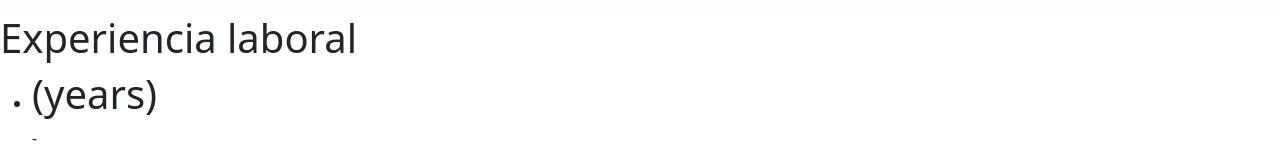
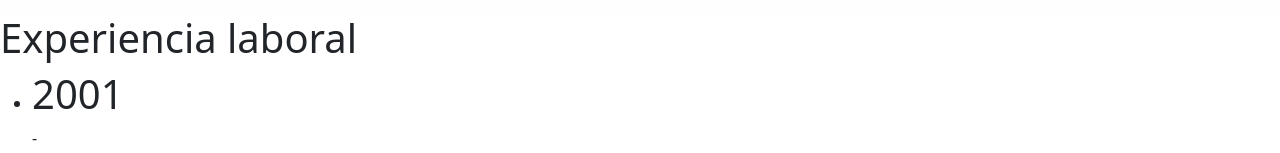
Before and after one commit to NaNessmann/PI_NN, an Angular app in the folder PI_NN/: page / in a window 1280 px wide. Shown: the part 1078-1231 px from the top of the page. Built offline with nearby package versions, Linux system fonts and the light colour scheme.

Commit message:
Update experiencia.component.html

```diff
--- a/PI_NN/src/app/components/experiencia/experiencia.component.html
+++ b/PI_NN/src/app/components/experiencia/experiencia.component.html
@@ -3,7 +3,7 @@
     <div class="col-lg-11">
         <ul>
             <li>
-                <h1>(years)</h1> - <h3> Docente Auxiliar de Inglés</h3>
+                <h1>2001</h1> - <h3> Docente Auxiliar de Inglés</h3>
             </li>
             <p>
                 Advance Institute, Federal, E.R.
```
